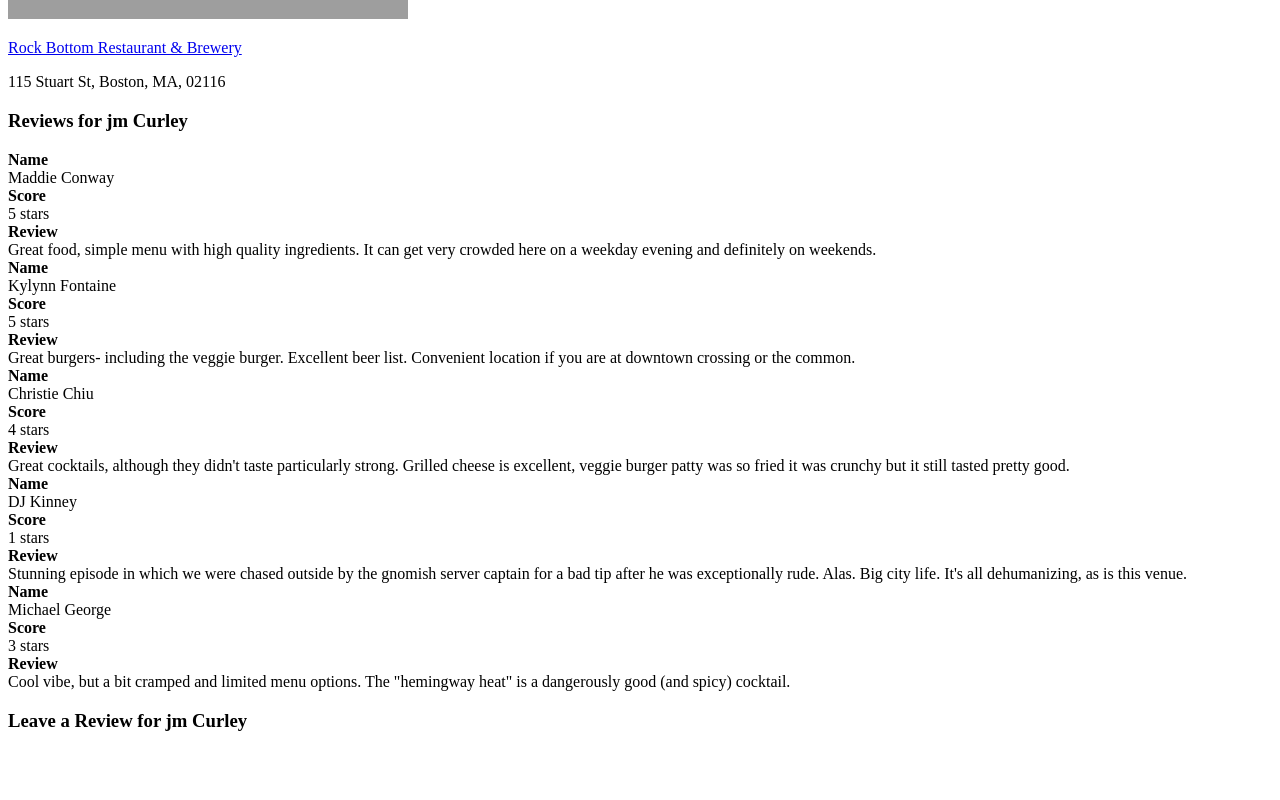
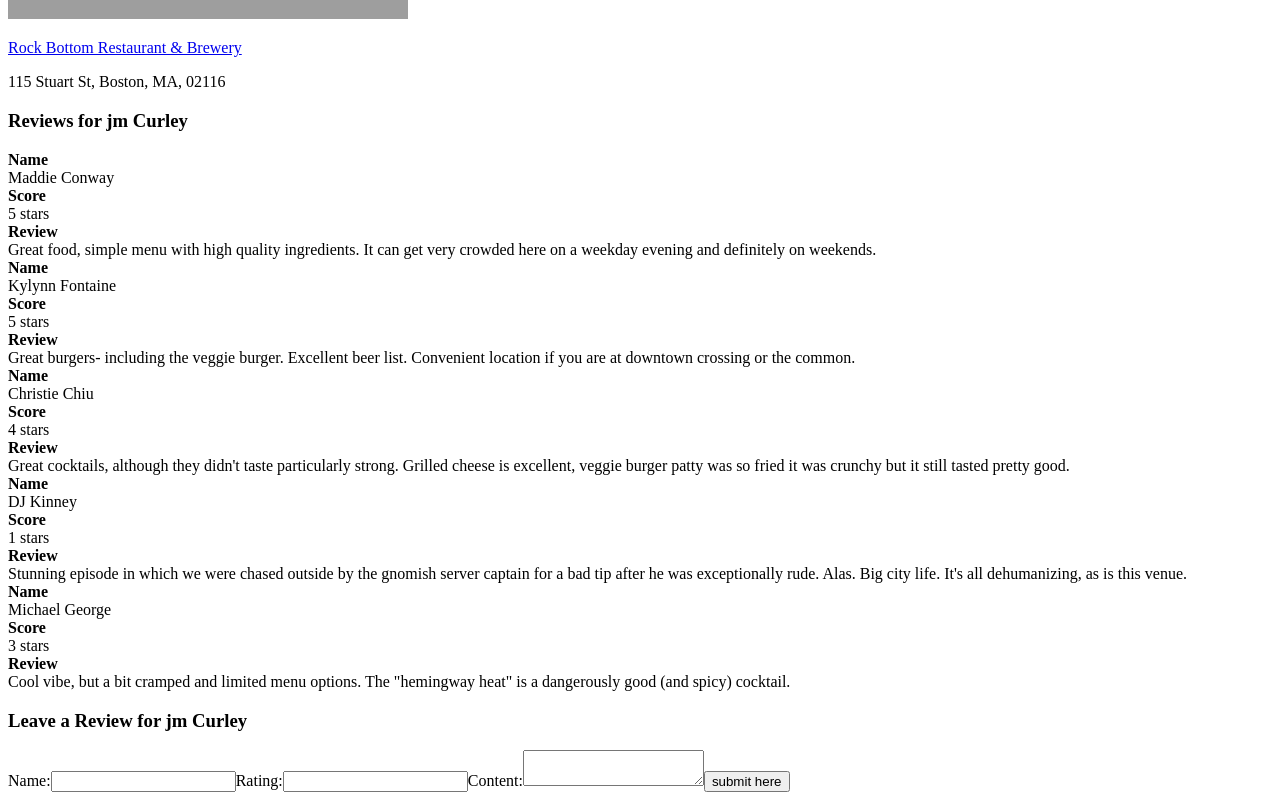
Before and after one commit to LaunchAcademy/clinic-restaurant-reviews-live-code, a React app: page / in a window 1280 px wide. Shown: the part 4220-5020 px from the top of the page. Before the commit the page ends 4970 px from the top, so only its background shows below. Built offline with nearby package versions, Linux system fonts and the light colour scheme; grey boxes are pictures that could not be loaded; the HTML template or start-up script is replaced by a standard one.

Commit message:
finished code

```diff
--- a/src/components/App.js
+++ b/src/components/App.js
@@ -2,6 +2,7 @@
 
 import Restaurant from './Restaurant'
 import ReviewList from './ReviewList'
+import ReviewForm from './ReviewForm'
 
 import defaultRestaurants from '../constants/restaurants'
 import defaultReviews from '../constants/reviews'
@@ -10,6 +11,24 @@
   const [restaurants, setRestaurants] = useState(defaultRestaurants)
   const [reviews, setReviews] = useState(defaultReviews)
   const [selectedId, setSelectedId] = useState(defaultRestaurants[0].id)
+
+  const addNewReview = (newReview) => {
+    // debugger
+    let newReviewId = reviews.length + 1
+    let restaurantId = selectedId
+
+    let updatedReviewRecord = {
+      id: newReviewId,
+      restaurant_id: restaurantId,
+      ...newReview
+    }
+
+    setReviews([
+      ...reviews,
+      updatedReviewRecord
+    ])
+    // debugger
+  }
 
   const restaurantClick = (event) => {
     event.preventDefault()
@@ -55,6 +74,7 @@
           />
 
           <h3>Leave a Review for {selectedRestaurant.name}</h3>
+          <ReviewForm addNewReview={addNewReview} />
         </div>
       </div>
     </div>
--- /dev/null
+++ b/src/components/ReviewForm.js
@@ -0,0 +1,70 @@
+import React, { useState } from 'react'
+
+const ReviewForm = props => {
+const [reviewRecord, setReviewRecord] = useState({
+  name: "",
+  rating: "",
+  content: ""
+})
+
+const handleChange = event => {
+  // debugger
+  setReviewRecord({
+    ...reviewRecord,
+    [event.currentTarget.name]: event.currentTarget.value
+  })
+}
+
+const handleSubmit = event => {
+  event.preventDefault()
+ props.addNewReview(reviewRecord)
+
+  setReviewRecord({
+    name: "",
+    rating: "",
+    content: ""
+  })
+}
+
+  return(
+    <form onSubmit={handleSubmit}>
+      <label htmlFor="name">
+        Name:
+        <input
+          type="text"
+          id="name"
+          name="name"
+          onChange={handleChange}
+          value={reviewRecord.name}
+        />
+      </label>
+
+      <label htmlFor="rating">
+        Rating:
+        <input
+          type="number"
+          id="rating"
+          name="rating"
+          onChange={handleChange}
+          value={reviewRecord.rating}
+        />
+      </label>
+
+      <label htmlFor="content">
+        Content:
+        <textarea
+
+          id="content"
+          name="content"
+          onChange={handleChange}
+          value={reviewRecord.content}
+        />
+      </label>
+
+      <input type="submit" className="button" value="submit here"/>
+    </form>
+  )
+
+}
+
+export default ReviewForm
```
